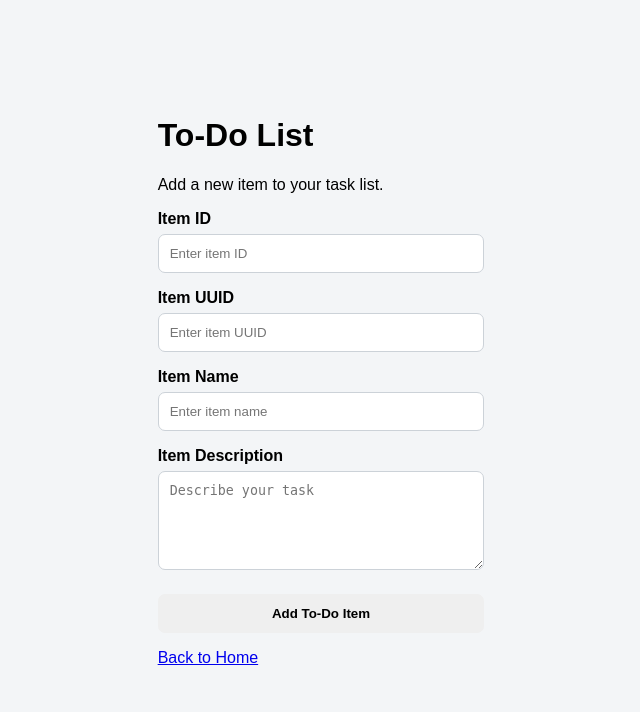
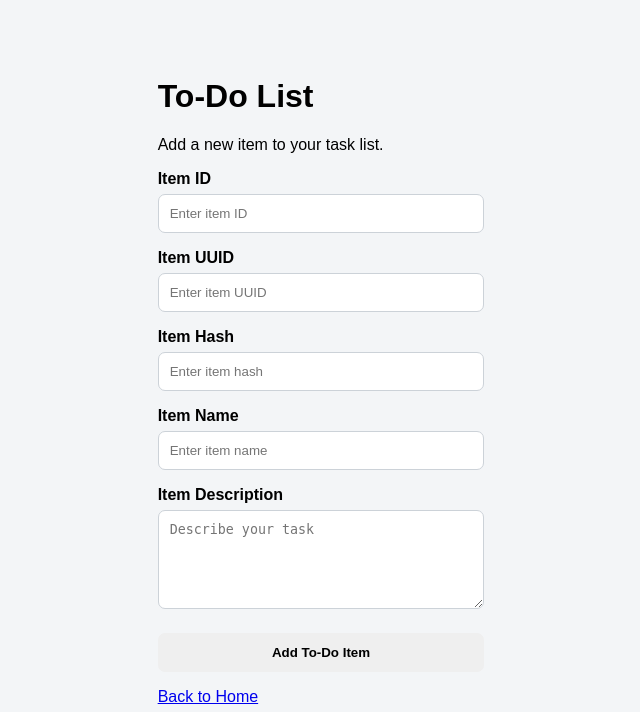
Before and after one commit to tanishk162del-create/Git_and_GitHub_Tanishk_Singh, a Flask app: page /todo in a window 1280 px wide. Shown: the top 712 px of the page, without its empty margins (319-959 px from the left). Run offline with Flask 3, Linux system fonts and the light colour scheme.

Commit message:
Add Item Hash field to To-Do form

```diff
--- a/templates/todo.html
+++ b/templates/todo.html
@@ -32,6 +32,15 @@
                 placeholder="Enter item UUID"
                 required
             >
+            <label for="itemHash">Item Hash</label>
+            <input
+                type="text"
+                id="itemHash"
+                name="itemHash"
+                placeholder="Enter item hash"
+                required
+            >
+
             <label for="itemName">Item Name</label>
             <input
                 type="text"
```
